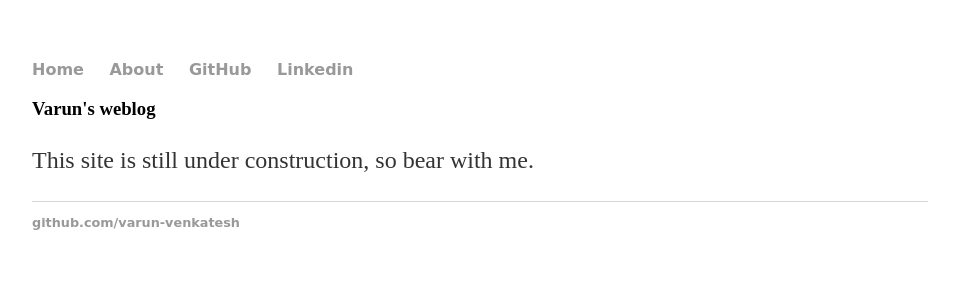
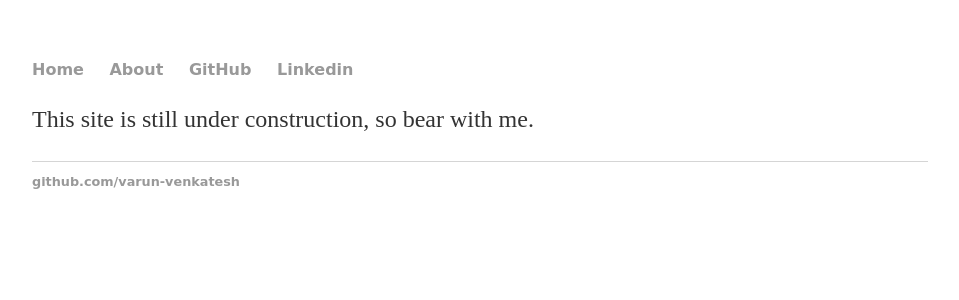
Before and after one commit to varun-venkatesh/varun-venkatesh.github.io, a Jekyll site: the page built from index.html, in a window 1280 px wide. Shown: the top 300 px of the page, without its empty margins (160-1119 px from the left). Built offline with Jekyll 4.4.1, drawn with Linux system fonts in a browser that asks for light colours.

Commit message:
Update index.html

```diff
--- a/index.html
+++ b/index.html
@@ -1,10 +1,10 @@
 ---
 layout: default
 title: ...tools of their tools.
+subtitle: Varun's weblog
 use-site-title: true
 ---
 
 <div class="blurb">
-	<h3>Varun's weblog</h1>
 	<p>This site is still under construction, so bear with me.</p>
 </div><!-- /.blurb -->
```
